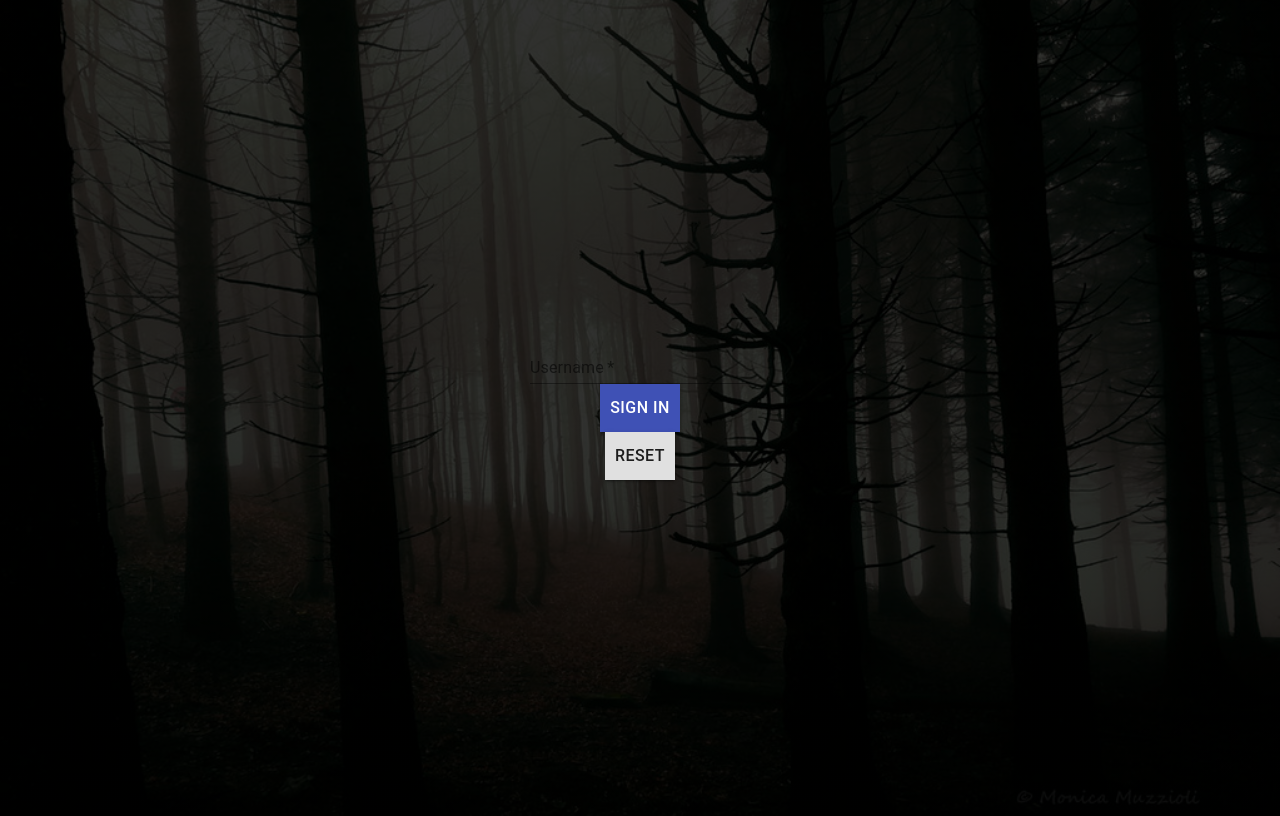
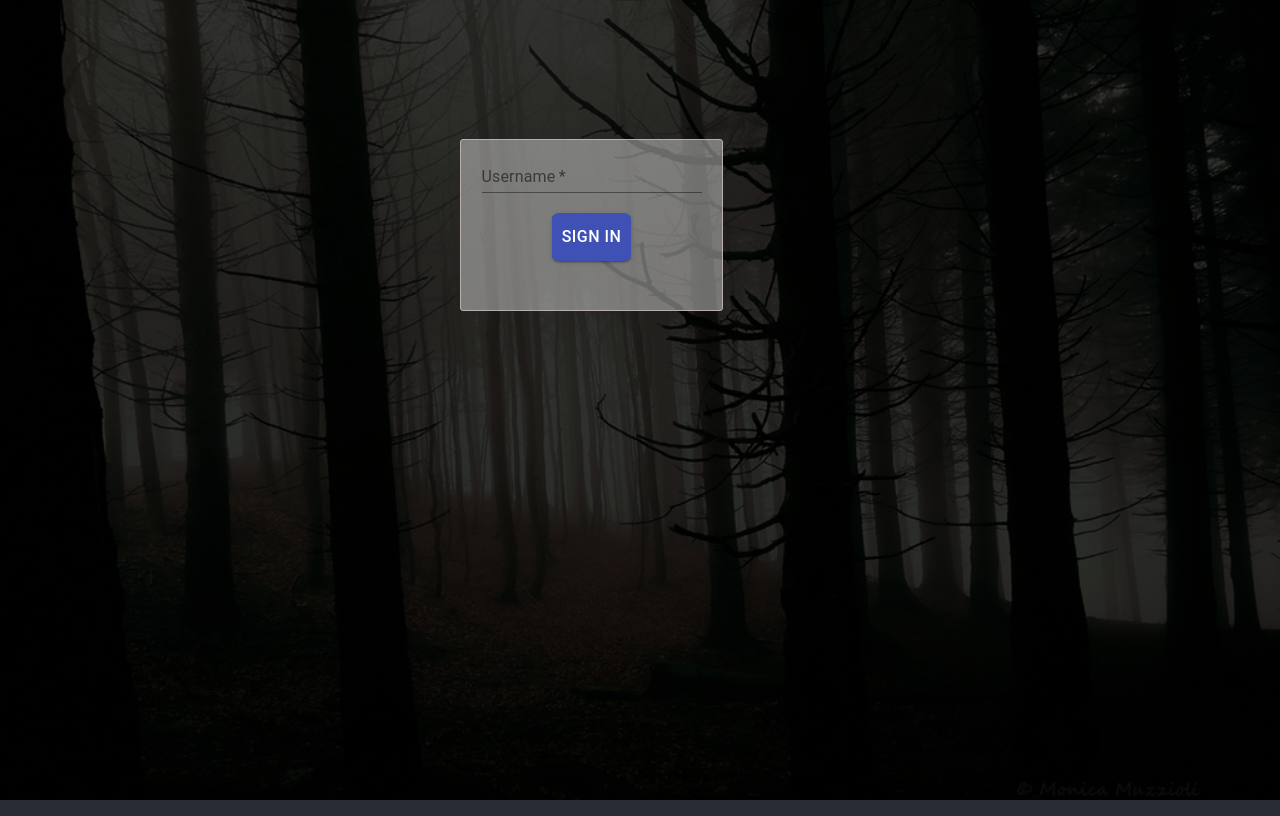
Before and after one commit to Aniks68/Anonymous-Web-Chatroom, a React (Create React App) app: page / in a window 1280 px wide. Built offline with nearby package versions, Linux system fonts and the light colour scheme.

Commit message:
styled signin component

```diff
--- a/src/App.css
+++ b/src/App.css
@@ -1,8 +1,6 @@
 html {
   background-color: #282c34;
   min-height: 100vh;
-  /* font-size: calc(10px + 2vmin); */
-  /* color: white; */
   background-image: linear-gradient(rgba(0,0,0,0.8),rgba(0,0,0,0.8)), url(./assets/mist-forest.jpeg);
   background-size: cover;
   background-position: center;
--- a/src/components/SignIn.js
+++ b/src/components/SignIn.js
@@ -24,6 +24,7 @@ const SignIn = () => {
 	};
 
 	return (
+        <div className={styles[`form-holder`]}>
             <form className={styles.container}>
                 <Controller
                     name={"username"}
@@ -45,19 +46,20 @@ const SignIn = () => {
                 <Button
                     variant={"contained"}
                     color={"primary"}
-				style={{ padding: '10px', fontSize: '16px', borderRadius: '0', }}
+                    style={{ padding: '10px', fontSize: '16px', borderRadius: '10%', marginTop: '20px' }}
                     onClick={handleSubmit(onSubmit)}
                 >
                     Sign In
                 </Button>
-			<Button
+                {/* <Button
                     variant={"contained"}
                     style={{ padding: '10px', fontSize: '16px', borderRadius: '0',}}
                     onClick={() => reset()}
                 >
                     Reset
-			</Button>
+                </Button> */}
             </form>
+        </div>
 	);
 };
 
--- a/src/components/SignIn.module.css
+++ b/src/components/SignIn.module.css
@@ -1,9 +1,22 @@
+.form-holder {
+    margin-top: 5px;
+    width: 360px;
+    height: 200px;
+    padding: 10% 0 0;
+    margin: auto;
+}
+
 .container {
-    min-height: 100vh;
-	display: flex;
-	flex-direction: column;
-	align-items: center;
-	justify-content: center;
+    margin-top: 5px;
+    width: 245px;
+    height: 80%;
+    font-size: 18px;
+    background: rgba(255, 255, 255, 0.4);
+    text-align: center;
+    padding: 5px 8px;
+    border-radius: 3px;
+    border: 1px solid #baafaf;
+
 }
 
 .error {
```
Lines whose indentation alone changed are shown as unchanged.
